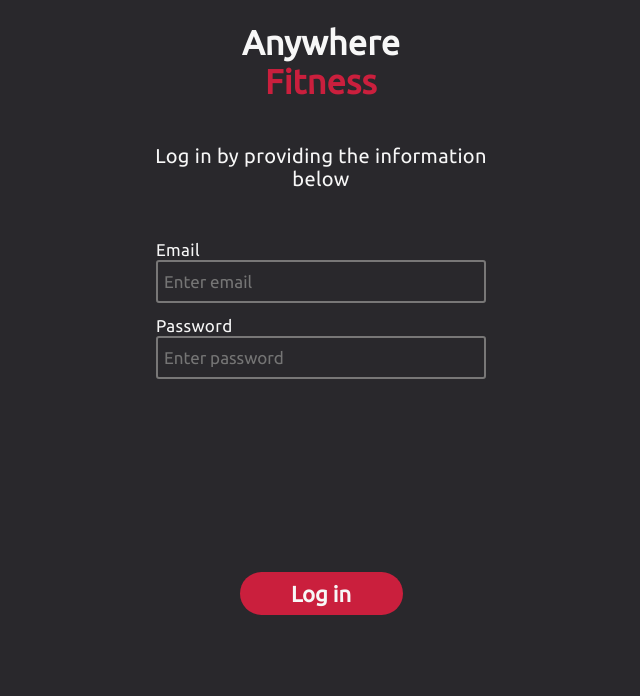
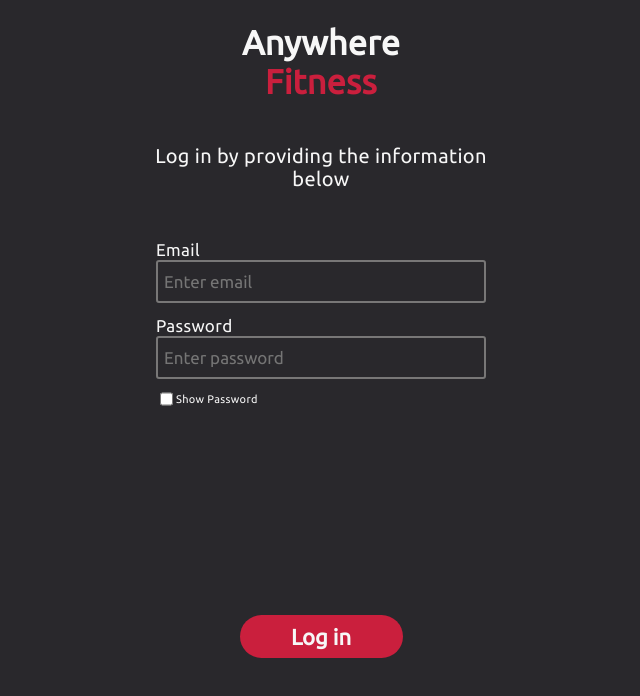
Before and after one commit to rbabaci1/Anywhere-Fitness, a React (Create React App) app in the folder anywhere-fitness/: page /login in a window 1280 px wide. Shown: the top 696 px of the page, without its empty margins (319-959 px from the left). Built offline with nearby package versions, Linux system fonts and the light colour scheme.

Commit message:
render a show password checkbox with a handler to show the password onClick

```diff
--- a/anywhere-fitness/src/Pages/LoginPage/LoginPage.js
+++ b/anywhere-fitness/src/Pages/LoginPage/LoginPage.js
@@ -46,6 +46,11 @@ const LoginContainer = styled.div`
       span {
         margin-top: 5px;
       }
+      #show-password {
+        margin-top: 10px;
+        font-size: 11px;
+        flex-direction: row;
+      }
     }
     div {
       margin-top: 150px;
@@ -67,6 +72,10 @@ const formValid = (formErrors, email, password) => {
   return isValid;
 };
 
+const showPassword = event => {
+  return null;
+};
+
 export default function LoginPage() {
   const [formData, setFormData] = useState({
     email: '',
@@ -75,7 +84,6 @@ export default function LoginPage() {
       email: ''
     }
   });
-  console.log(formData.formErrors);
   const [inputTouched, setInputTouched] = useState(false);
 
   const handleChange = event => {
@@ -158,6 +166,10 @@ export default function LoginPage() {
               Please, enter your password.
             </span>
           )}
+          <label id='show-password'>
+            <input type='checkbox' onClick={showPassword} />
+            Show Password
+          </label>
         </label>
 
         <div>
```
